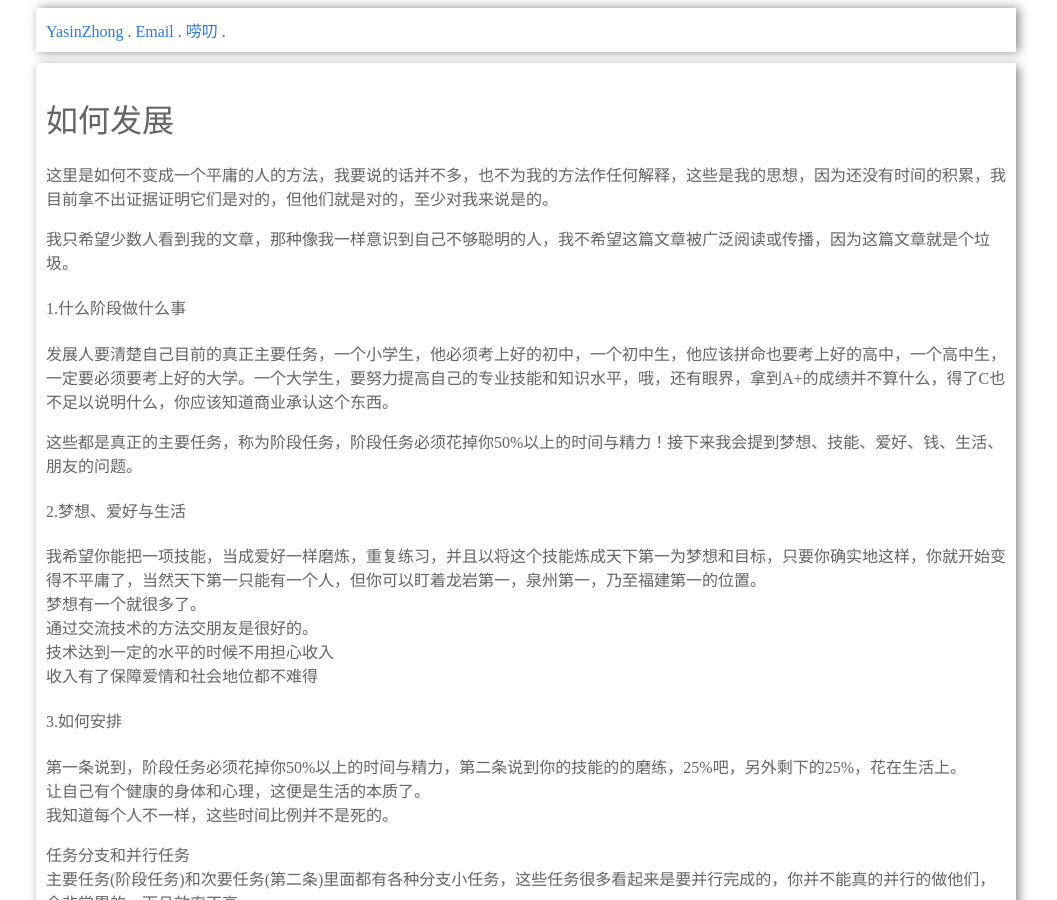
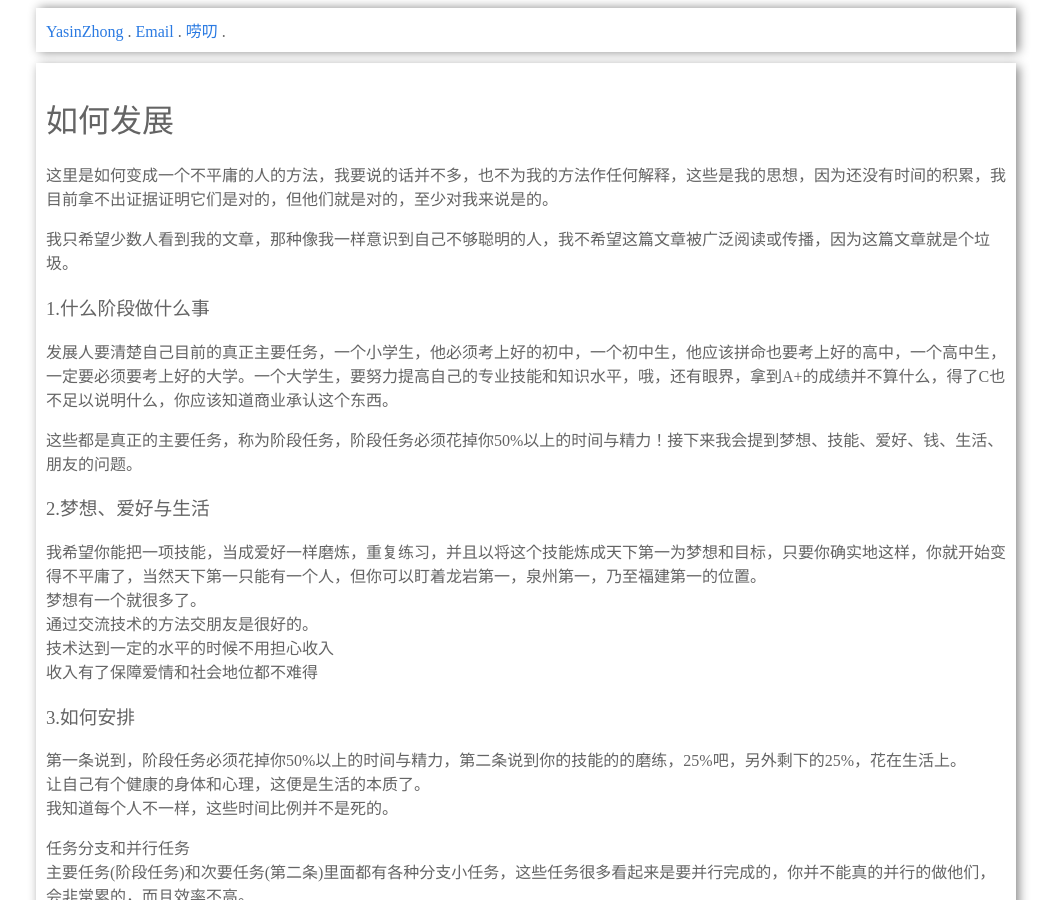
Before and after one commit to YasinZhong/yasinzhong.github.io, a Jekyll site: the page built from _posts/2017-07-29-如何发展.html, in a window 1280 px wide and 900 px high. Shown: the whole window, without its empty margins (114-1171 px from the left). Built offline with Jekyll 4.4.1, drawn with Linux system fonts in a browser that asks for light colours.

Commit message:
add如何发展

```diff
--- a/_posts/2017-07-29-如何发展.html
+++ b/_posts/2017-07-29-如何发展.html
@@ -3,26 +3,26 @@ layout: default
 title: 如何发展
 ---
 <h1 id="如何发展"><a name="如何发展" href="#如何发展"></a>如何发展</h1>
-<p>这里是如何不变成一个平庸的人的方法，我要说的话并不多，也不为我的方法作任何解释，这些是我的思想，因为还没有时间的积累，我目前拿不出证据证明它们是对的，但他们就是对的，至少对我来说是的。</p>
+<p>这里是如何变成一个不平庸的人的方法，我要说的话并不多，也不为我的方法作任何解释，这些是我的思想，因为还没有时间的积累，我目前拿不出证据证明它们是对的，但他们就是对的，至少对我来说是的。</p>
 <p>我只希望少数人看到我的文章，那种像我一样意识到自己不够聪明的人，我不希望这篇文章被广泛阅读或传播，因为这篇文章就是个垃圾。</p>
-<h4 id="1.什么阶段做什么事"><a name="1.什么阶段做什么事" href="#1.什么阶段做什么事"></a>1.什么阶段做什么事</h4>
+<h3 id="1.什么阶段做什么事"><a name="1.什么阶段做什么事" href="#1.什么阶段做什么事"></a>1.什么阶段做什么事</h3>
 <p>发展人要清楚自己目前的真正主要任务，一个小学生，他必须考上好的初中，一个初中生，他应该拼命也要考上好的高中，一个高中生，一定要必须要考上好的大学。一个大学生，要努力提高自己的专业技能和知识水平，哦，还有眼界，拿到A+的成绩并不算什么，得了C也不足以说明什么，你应该知道商业承认这个东西。</p>
 <p>这些都是真正的主要任务，称为阶段任务，阶段任务必须花掉你50%以上的时间与精力！接下来我会提到梦想、技能、爱好、钱、生活、朋友的问题。</p>
-<h4 id="2.梦想、爱好与生活"><a name="2.梦想、爱好与生活" href="#2.梦想、爱好与生活"></a>2.梦想、爱好与生活</h4>
+<h3 id="2.梦想、爱好与生活"><a name="2.梦想、爱好与生活" href="#2.梦想、爱好与生活"></a>2.梦想、爱好与生活</h3>
 <p>我希望你能把一项技能，当成爱好一样磨炼，重复练习，并且以将这个技能炼成天下第一为梦想和目标，只要你确实地这样，你就开始变得不平庸了，当然天下第一只能有一个人，但你可以盯着龙岩第一，泉州第一，乃至福建第一的位置。<br>梦想有一个就很多了。<br>通过交流技术的方法交朋友是很好的。<br>技术达到一定的水平的时候不用担心收入<br>收入有了保障爱情和社会地位都不难得</p>
-<h4 id="3.如何安排"><a name="3.如何安排" href="#3.如何安排"></a>3.如何安排</h4>
+<h3 id="3.如何安排"><a name="3.如何安排" href="#3.如何安排"></a>3.如何安排</h3>
 <p>第一条说到，阶段任务必须花掉你50%以上的时间与精力，第二条说到你的技能的的磨练，25%吧，另外剩下的25%，花在生活上。<br>让自己有个健康的身体和心理，这便是生活的本质了。<br>我知道每个人不一样，这些时间比例并不是死的。</p>
 <p>任务分支和并行任务<br>主要任务(阶段任务)和次要任务(第二条)里面都有各种分支小任务，这些任务很多看起来是要并行完成的，你并不能真的并行的做他们，会非常累的，而且效率不高。</p>
 <p>把他们拆为每天必须要做(积累类)的，和阶段掌握类的，你就知道要怎么做了(先做积累类的分支小任务，再做一个阶段的掌握任务)</p>
-<h4 id="4.我怎么做"><a name="4.我怎么做" href="#4.我怎么做"></a>4.我怎么做</h4>
+<h3 id="4.我怎么做"><a name="4.我怎么做" href="#4.我怎么做"></a>4.我怎么做</h3>
 <p>说了那么多，也许还是不够明白的。我是经历了血一样的教训的人，现在积累了经验，写了出来，我希望能帮助到一些人，这些东西于智力是没有关联的，都跟成长经历有关，有些人知道，有些人不知道，很正常。</p>
 <p>我高中的时候成绩本来就差，因为从来没认真听过课，但是我的不错的底子还是让我能靠自己学习达到靠前的排名，于是我便成了一个自负的傻逼。不务正业，把阶段任务当成了part-time work，有一天突然要回头了，晚了！。</p>
 <p>于是我考上了黎明大学。<br>如果我是一个本科生，好歹二本，我完全不用为学历的问题太费了心，<br>我可以好好的读专业的书，研究自己的爱好，这样简单的生活。</p>
 <p>但我一个最专科生，我现在要让自己的专科技能的水平达到Superb级别，同时要跨专业的考专升本，我要考上最好的学校，我又不想丢废了自己的爱好，并且专科院校又有一些很不好的风气，就是比谁更努力的兼职赚钱，比谁更会享受生活，我被这风气在一定程度上影响到了。</p>
 <p>我的阶段任务：专科知识技能达到Superb级别<br>次要任务：大学语文，大学英语，GL学，YX学<br>我的编程的爱好，我想，只能在实在是空闲的时候做了。</p>
-<h6 id="每天怎么做"><a name="每天怎么做" href="#每天怎么做"></a>每天怎么做</h6>
+<h4 id="每天怎么做"><a name="每天怎么做" href="#每天怎么做"></a>每天怎么做</h4>
 <p>积累性任务：专业技能练习，必背的文言文，四级单词，<br>阶段掌握任务：专技拓展技巧，GL学篇章，英语语法，<del>语文文章深解</del>，<del>YX学</del><br>一定的体育锻炼</p>
 <p>积累性任务每天每个都要做，阶段掌握任务每天选择两个。<br>(因为一天的时间没有办法做太多科目的记忆的)<br>这也不是固定的，重要程度按从左到右从上到下排序吧，工作量太多的话就选择性暂停一两项</p>
-<h4 id="5.最后"><a name="5.最后" href="#5.最后"></a>5.最后</h4>
+<h3 id="5.最后"><a name="5.最后" href="#5.最后"></a>5.最后</h3>
 <p>我已经按照这程序执行一段时间了，效果和状态良好，感觉很充实，因此总结并编写到了这儿。</p>
 <p>两年后我将进入本科院校，又可以继续自己爱好的研究。</p>
```
